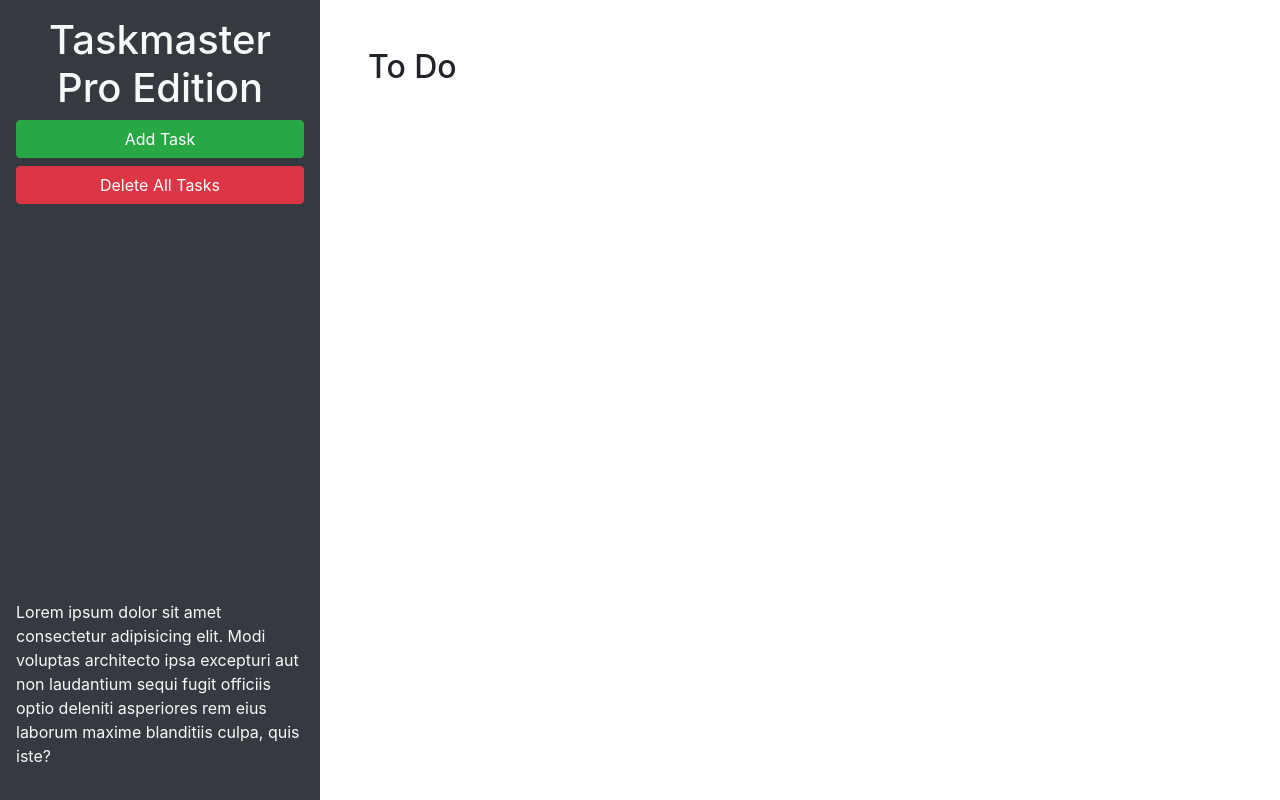
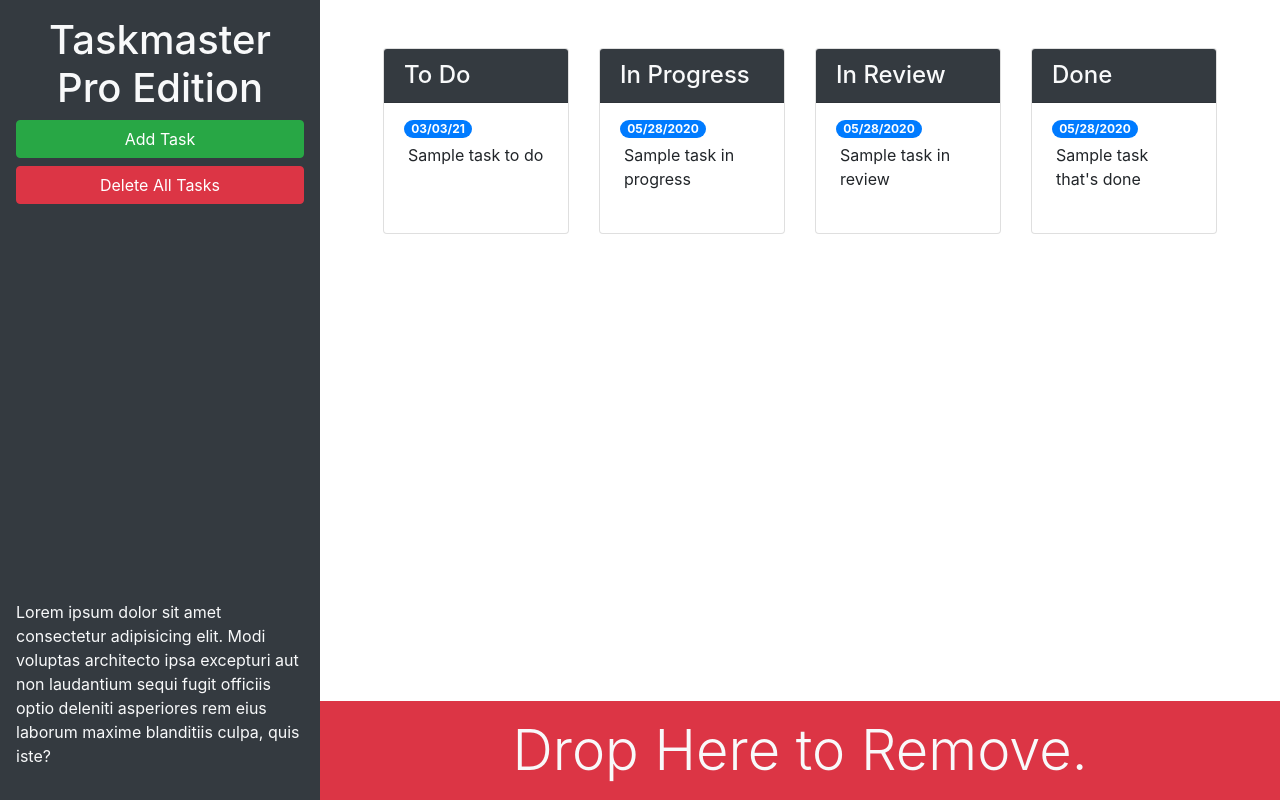
Before and after one commit to kingkevin05/taskmaster-pro, a plain HTML site: page index.html in a window 1280 px wide. Drawn offline with nearby package versions, Linux system fonts and the light colour scheme.

Commit message:
added bootstrap elements

```diff
--- a/index.html
+++ b/index.html
@@ -13,20 +13,82 @@
 <body>
 
   <div class="row min-vh-100 no-gutters">
-    <header class="col-12 col-lg-3 bg-dark text-light d-flex flex-column p-4 p-lg-3">
+    <header class="col-12 col-lg-3 bg-dark text-light sticky-top d-flex flex-column p-4 p-lg-3">
       <h1 class="text-center">Taskmaster Pro Edition</h1>
       <button id="create-task" class="btn btn-block btn-success" data-toggle="modal" data-target="#task-form-modal">Add
         Task</button>
       <button id="remove-tasks" class="btn btn-block btn-danger">Delete All Tasks</button>
-      <p class="mt-auto">Lorem ipsum dolor sit amet consectetur adipisicing elit. Modi voluptas architecto ipsa
+      <p class="mt-auto d-none d-lg-block">Lorem ipsum dolor sit amet consectetur adipisicing elit. Modi voluptas architecto ipsa
         excepturi aut non
         laudantium sequi fugit officiis optio deleniti asperiores rem eius laborum maxime blanditiis culpa, quis iste?
       </p>
     </header>
-    <main class="col-12 col-lg-9">
-      <div class="m-5">
-        <h2>To Do</h2>
-        <ul id="list-toDo" class="list-group"> </ul>
+    <main class="col-12 col-lg-9 d-flex flex-column">
+      <div class="m-5 row justify-content-around">
+        <div class="col-12 col-md-6 col-xl-3 mb-3">
+          <div class="card">
+            <h4 class="card-header bg-dark text-light">
+              To Do
+            </h4>
+            <ul id="list-toDo" class="list-group list-group-flush">
+              <li class="list-group-item">
+                <span class="badge badge-primary badge-pill">03/03/21</span>
+                <p class="m-1">Sample task to do</p>
+              </li>
+            </ul>
+          </div>
+        </div>
+        <!-- toDo end -->
+        <!-- in progress start -->
+        <div class="col-12 col-md-6 col-xl-3 mb-3">
+          <div class="card">
+            <h4 class="card-header bg-dark text-light">
+              In Progress
+            </h4>
+            <ul id="list-inProgress" class="list-group list-group-flush">
+              <li class="list-group-item">
+                <span class="badge badge-primary badge-pill">05/28/2020</span>
+                <p class="m-1">Sample task in progress</p>
+              </li>
+            </ul>
+          </div>
+        </div>
+        <!-- in progress end -->
+        <!-- in review start -->
+        <div class="col-12 col-md-6 col-xl-3 mb-3">
+          <div class="card">
+            <h4 class="card-header bg-dark text-light">
+            In Review
+            </h4>
+            <ul id="list-inReview" class="list-group list-group-flush">
+              <li class="list-group-item">
+                <span class="badge badge-primary badge-pill">05/28/2020</span>
+                <p class="m-1">Sample task in review</p>
+              </li>
+            </ul>
+          </div>
+        </div>
+        <!-- in review end -->
+        <!-- done start -->
+        <div class="col-12 col-md-6 col-xl-3 mb-3">
+          <div class="card">
+            <h4 class="card-header bg-dark text-light">
+              Done
+            </h4>
+            <ul id="list-done" class="list-group list-group-flush">
+              <li class="list-group-item">
+                <span class="badge badge-primary badge-pill">05/28/2020</span>
+                <p class="m-1">Sample task that's done</p>
+              </li>
+            </ul>
+          </div>
+        </div>
+        <!-- done end -->
+      </div>
+      <div id="trash" class="mt-auto">
+        <div class="w-100 bg-danger p-3 text-center text-light display-4">
+          Drop Here to Remove.
+        </div>
       </div>
     </main>
   </div>
@@ -46,11 +108,11 @@
           <form>
             <div class="form-group">
               <label for="modalTaskDescription">Task description</label>
-              <textarea id="modalTaskDescription" rows="3"></textarea>
+              <textarea id="modalTaskDescription" rows="3" class="form-control"></textarea>
             </div>
             <div class="form-group">
               <label for="modalDueDate">Due date</label>
-              <input type="text" id="modalDueDate" placeholder="mm/dd/yyyy" autocomplete="off" />
+              <input type="text" id="modalDueDate" placeholder="mm/dd/yyyy" autocomplete="off" class="form-control" />
             </div>
           </form>
         </div>
```
